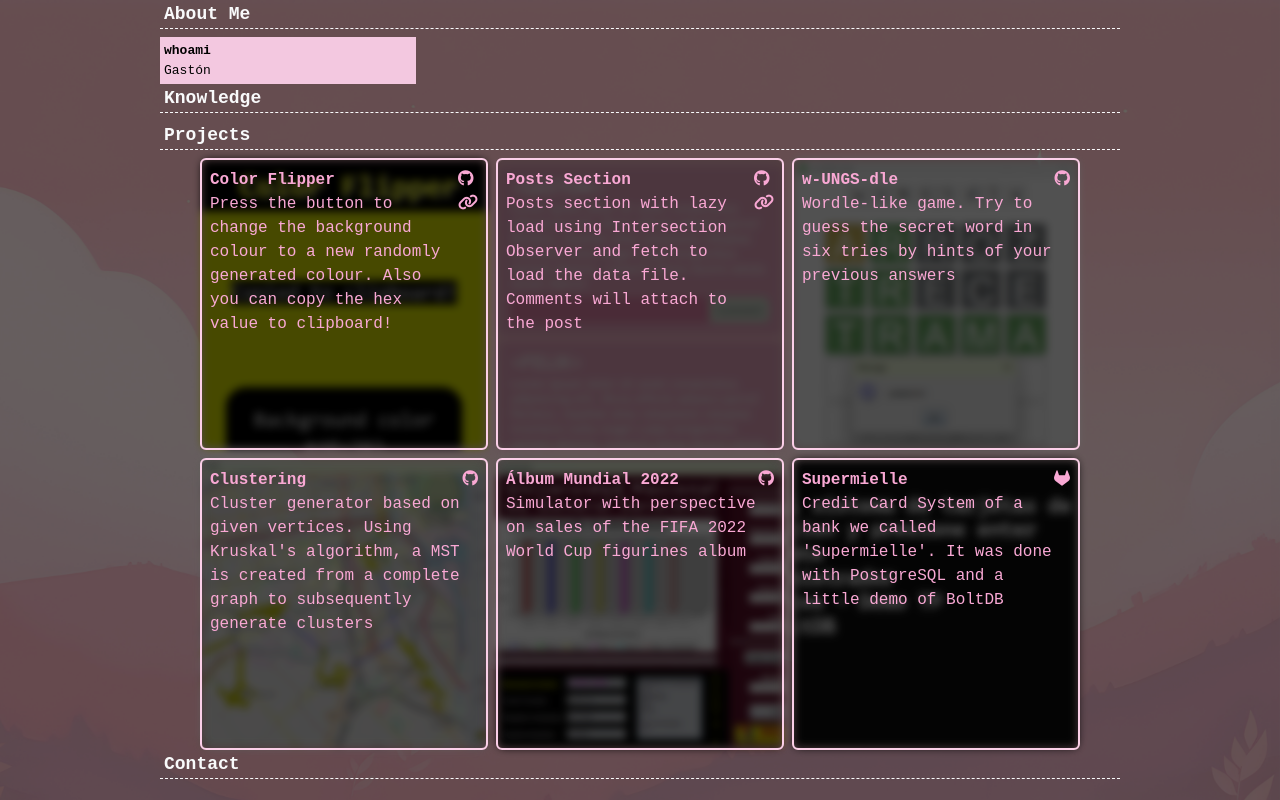
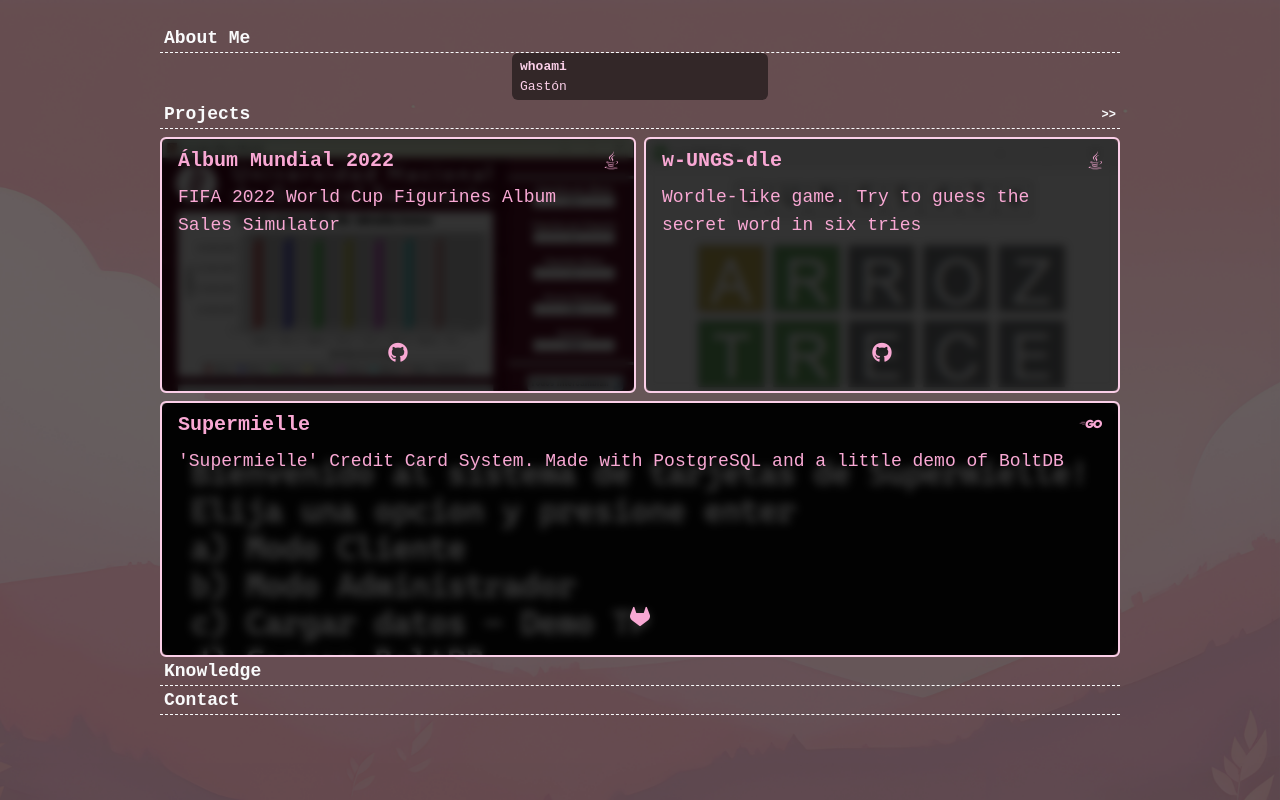
Before and after one commit to gceart/portfolio, a Preact app: page / in a window 1280 px wide. Built offline with nearby package versions, Linux system fonts and the light colour scheme.

Commit message:
ADD components

```diff
--- a/data/data.js
+++ /dev/null
@@ -1,50 +0,0 @@
-export const info = {
-  about: "I've been a passionate of technology since I was a little kid. Currently I'm a student of Bachelor's Degree of Computer Systems.I would like improve my abilities and become a full-stack developer.In order to keep learning, I'm constantly following online courses on video."
-}
-
-export const phrases = ['think', 'resolve problems', 'learn']
-
-export const projects = [
-  {
-    name: 'Color Flipper',
-    description: 'Press the button to change the background colour to a new randomly generated colour. Also you can copy the hex value to clipboard!',
-    class: 'color-flipper',
-    link: 'https://gaelceart.github.io/color-flipper/',
-    repo: 'https://github.com/gaelceart/color-flipper/'
-  },
-  {
-    name: 'Posts Section',
-    description: 'Posts section with lazy load using Intersection Observer and fetch to load the data file. Comments will attach to the post',
-    class: 'lazy-load',
-    link: 'https://gaelceart.github.io/lazy-load/',
-    repo: 'https://github.com/gaelceart/lazy-load/'
-  },
-  {
-    name: 'w-UNGS-dle',
-    description: 'Wordle-like game. Try to guess the secret word in six tries by hints of your previous answers',
-    class: 'wungsdle',
-    link: '',
-    repo: 'https://github.com/Leandr0Fr/p3-tp1-wordle'
-  },
-  {
-    name: 'Clustering',
-    description: "Cluster generator based on given vertices. Using Kruskal's algorithm, a MST is created from a complete graph to subsequently generate clusters",
-    class: 'clustering',
-    link: '',
-    repo: 'https://github.com/locomaldelcoco/Clustering'
-  },
-  {
-    name: 'Álbum Mundial 2022',
-    description: 'Simulator with perspective on sales of the FIFA 2022 World Cup figurines album',
-    class: 'album-mundial',
-    link: '',
-    repo: 'https://github.com/gaelceart/album-mundial'
-  },
-  {
-    name: 'Supermielle',
-    description: "Credit Card System of a bank we called 'Supermielle'. It was done with PostgreSQL and a little demo of BoltDB",
-    class: 'supermielle',
-    link: '',
-    repo: 'https://gitlab.com/gastonv/martinelli-soria-villalba-tp'
-  }
-]
--- a/src/app.jsx
+++ b/src/app.jsx
@@ -1,20 +1,22 @@
 import { useState } from 'preact/hooks'
 import Note from './components/Note'
 import Section from './components/Section'
-import { projects } from '../data/data'
+import Projects from './components/Projects/Projects'
 import bg from './assets/bg.jpg'
 
 export function App () {
   return (
-    <div className='flex flex-col min-w-dvw min-h-screen bg-black bg-opacity-60 bg-gradient-to-t'>
+    <main className='flex flex-col min-w-dvw min-h-screen bg-black bg-opacity-60 py-6'>
       <span className='w-3/4 gap-2 self-center'>
         <Section title='About Me' />
-        <Note command='whoami' text='Gastón' />
+        <span className='flex justify-center'>
+          <Note command='whoami' text='Gastón' />
+        </span>
+        <Projects />
         <Section title='Knowledge' />
-        <Section title='Projects' data={{ projects }} />
         <Section title='Contact' />
       </span>
-      <img src={bg} className='fixed min-w-dvw min-h-screen -z-50 object-cover' />
-    </div>
+      <img src={bg} className='fixed min-w-dvw min-h-screen -z-50 object-cover top-0 left-0' />
+    </main>
   )
 }
--- a/src/components/Note.jsx
+++ b/src/components/Note.jsx
@@ -2,7 +2,7 @@
   const { command, text } = props
 
   return (
-    <article className='w-64 p-1 bg-pink-200 bg-opacity-95'>
+    <article className='w-64 text-pink-200 rounded-md px-2 py-1 bg-black bg-opacity-50'>
       <strong>{command}</strong>
       <p>{text}</p>
     </article>
--- a/src/components/Project.jsx
+++ /dev/null
@@ -1,20 +0,0 @@
-export default function Project (props) {
-  const { name, description, link, repo } = props.data
-  const image = `/src/assets/projects/${props.data.class}.png`
-  const repoBrand = repo.match(/(?<=https:\/\/)\w+/)[0]
-  return (
-    <article className='relative flex flex-col gap-2 border-2 border-pink-200 rounded-md max-w-72 hover:scale-105 transition-all text-base'>
-      <div className='relative flex p-2 bg-black bg-opacity-20 min-w-full h-72 text-pink-300 rounded-md'>
-        <span className='flex flex-col'>
-          <h3 className='font-bold'>{name}</h3>
-          <p className='row-start-2'>{description}</p>
-        </span>
-        <footer>
-          <button title='Repository' className={`hover:cursor-pointer hover:scale-125 fa-brands fa-${repoBrand} transition-all`} />
-          {link && <button title='Link to project' className='fa-solid fa-link hover:cursor-pointer hover:scale-125 transition-all' />}
-        </footer>
-        <img src={image} className='absolute top-0 left-0 -z-10 w-full h-full object-cover object-top rounded-md blur-sm hover:blur-none'/>
-      </div>
-    </article>
-  )
-}
--- /dev/null
+++ b/src/components/Projects/Project.jsx
@@ -0,0 +1,27 @@
+export default function Project (props) {
+  const { name, description, link, repo, techs } = props.data
+  const image = `/src/assets/projects/${props.data.class}.png`
+  const repoBrand = repo?.match(/(?<=https:\/\/)\w+/)[0]
+  const technologies = techs?.map(t =>
+    <i key={`${props.class}_${t}`} className={`fa-brands fa-${t} text-lg`} />
+  )
+
+  return (
+    <article className='col-auto relative flex flex-col gap-2 border-2 border-pink-200 rounded-md max-w-full h-64 hover:border-pink-500 transition-all text-base'>
+
+      <div className='flex flex-col gap-2 px-4 relative p-2 bg-black bg-opacity-50 w-full min-h-0 h-full text-pink-300 rounded-md backdrop-blur-sm'>
+        <header className='flex justify-between'>
+          <h3 className='font-bold text-xl'>{name}</h3>
+          {technologies}
+        </header>
+        <p className='row-start-2 text-lg'>{description}</p>
+        <footer className='flex w-full h-full justify-evenly items-end py-4'>
+          <i title='Go to repository' className={`cursor-pointer hover:scale-125 fa-brands fa-${repoBrand} transition-all text-xl`} />
+          {link && <i title='Go to website' className='fa-solid fa-globe text-xl hover:cursor-pointer hover:scale-125 transition-all' />}
+        </footer>
+      </div>
+      <img src={image} className='absolute top-0 left-0 -z-10 w-full h-full object-cover object-top rounded-md' />
+
+    </article>
+  )
+}
--- /dev/null
+++ b/src/components/Projects/Projects.jsx
@@ -0,0 +1,34 @@
+import { useState } from 'preact/hooks'
+import Section from '../Section'
+import Project from './Project'
+import { projects } from '../../../data/projects.js'
+
+export default function Projects () {
+  const [showAll, setShowAll] = useState(false)
+  const elements = projects.map(p => {
+    return <Project key={p.class} data={p} />
+  })
+  const more = <span className='text-xs hover:scale-105 cursor-pointer' onClick={() => setShowAll(old => !old)}>{'>>'}</span>
+
+  const mainProjects = (
+    <>
+      <span className='row-start-2 col-span-2'> {elements[0]} </span>
+      {elements[1]}
+      {elements[2]}
+    </>
+  )
+  const remain = (
+    <span className={`${showAll ? 'h-auto opacity-100' : 'h-0 opacity-0 hidden'}  col-span-2 grid grid-cols-2 transition-all`}> {elements.splice(3)} </span>
+  )
+
+  const content = (
+    <content className='relative grid grid-cols-2 gap-2 w-full'>
+      {mainProjects}
+      {remain}
+    </content>
+  )
+
+  return (
+    <Section title='Projects' subtitle={more} content={content} />
+  )
+}
--- a/src/components/Section.jsx
+++ b/src/components/Section.jsx
@@ -1,14 +1,5 @@
-import Project from './Project'
-
 export default function Section (props) {
-  const { title, subtitle, data } = props
-  let content = null
-
-  if (data?.projects) {
-    content = data.projects.map(p => {
-      return <Project key={p.class} data={p} />
-    })
-  }
+  const { title, subtitle, content } = props
 
   return (
     <section id={title} className='flex flex-col w-full gap-2'>
@@ -16,9 +7,7 @@
         {title}
         <small>{subtitle}</small>
       </h2>
-      <content className='flex gap-2 flex-wrap justify-center'>
-        {content}
-      </content>
+      {content}
     </section>
   )
 }
```
